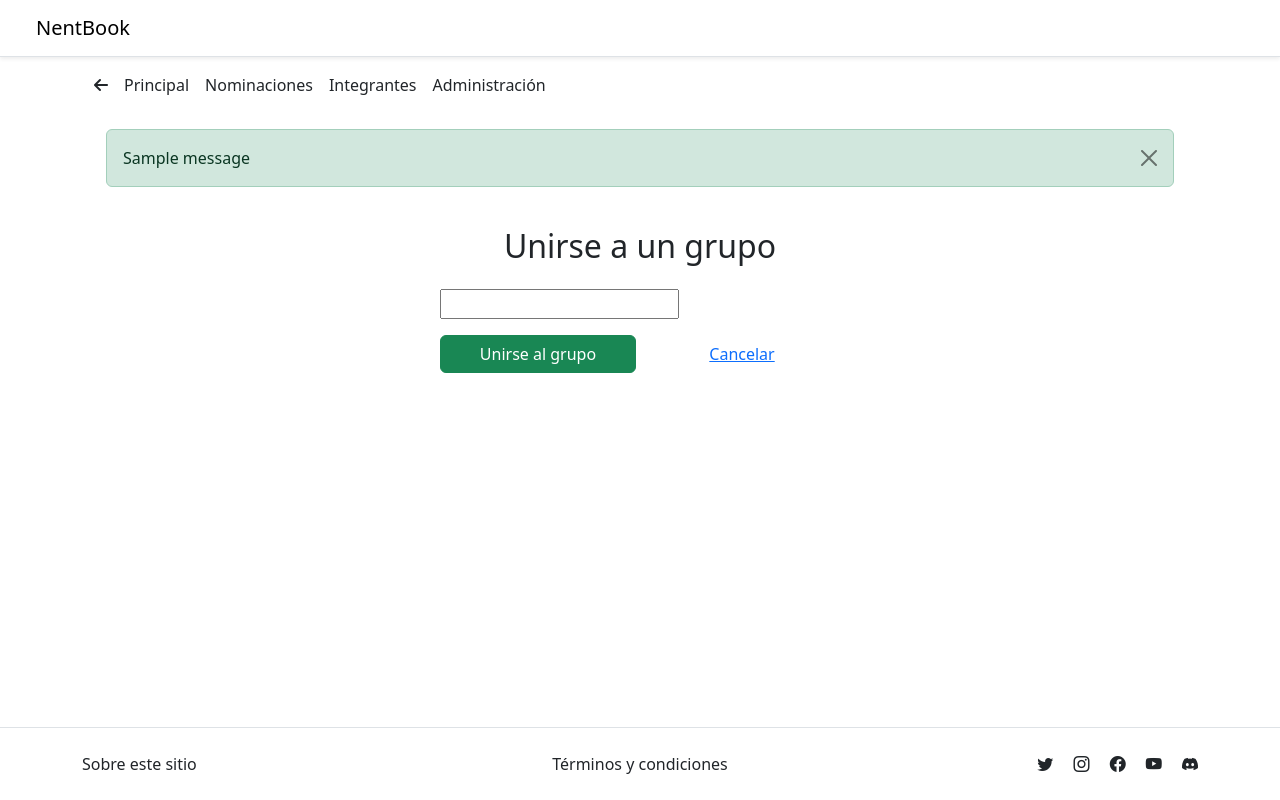
After one commit to Anthonyafk/Proyecto-Final-Anuario-Estudiantil, a Django app: template src/Anuario/app/templates/grupos/unirseGrupo.html in a window 1280 px wide. The commit adds this page. Run offline with Django 4.2, Linux system fonts and the light colour scheme; the template is opened without the code that fills it: most values are stand-ins (such as "Sample title", 1, 10 or a date in 2020); one stand-in notice (Sample message) is shown; form fields are guessed from the names that the template uses; some libraries are stand-ins or nearby versions.

Commit message:
HU-07 y CU-07 Parcial

```diff
--- a/src/Anuario/app/templates/base.html
+++ b/src/Anuario/app/templates/base.html
@@ -31,7 +31,7 @@
         </form>
 
         <!-- Enlace -->
-        <button class="btn btn-outline-success">Ingresar a un Grupo</button>
+        <a href="{% url 'unirseGrupo' %}" class="btn btn-outline-success">Ingresar a un Grupo</a>
         <!-- Ícono de usuario -->
         <button class="btn btn-outline-secondary rounded-circle d-flex align-items-center justify-content-center" style="width: 36px; height: 36px;">
           <a class="text-dark" href={% url 'perfil' user.numCuenta%}>
--- /dev/null
+++ b/src/Anuario/app/templates/grupos/unirseGrupo.html
@@ -0,0 +1,53 @@
+{% extends 'base.html' %}
+{% load widget_tweaks %}
+{% block content %}
+<div class="container container-fluid px-4 flex-grow-1">
+    <!-- Navegación -->
+    <div class="d-flex align-items-center py-3">
+        <button class="btn btn-link text-dark me-3 p-0 border-0 bg-transparent" onclick="window.history.back();">
+            <i class="fas fa-arrow-left"></i>
+        </button>
+        <nav class="d-flex gap-3">
+            <a href="{% url 'home' %}" class="text-dark text-decoration-none">Principal</a>
+            {% if grupo %}
+                <a href="{% url 'nominaciones' grupo_id=grupo.codigo %}" class="text-dark text-decoration-none">Nominaciones</a>
+                <a href="{% url 'integrantes' grupo_id=grupo.codigo %}" class="text-dark text-decoration-none">Integrantes</a>
+            {% else %}
+                <span class="text-muted text-decoration-none">Nominaciones</span>
+                <span class="text-muted text-decoration-none">Integrantes</span>
+            {% endif %}
+            <a href="#" class="text-dark text-decoration-none">Administración</a>
+        </nav>
+    </div>
+
+    <!-- Mensajes de Django -->
+    {% if messages %}
+      <div class="container mt-3">
+        {% for message in messages %}
+          <div class="alert alert-{{ message.tags }} alert-dismissible fade show" role="alert">
+            {{ message }}
+            <button type="button" class="btn-close" data-bs-dismiss="alert" aria-label="Cerrar"></button>
+          </div>
+        {% endfor %}
+      </div>
+    {% endif %}
+
+    <!-- Para centrar el cont -->
+    <div class="d-flex flex-column align-items-center py-4">
+      <h2 class="mb-4 text-center">Unirse a un grupo</h2>
+      <form method="post" class="w-100" style="max-width: 400px;">
+        {% csrf_token %}
+        <div class="mb-3">
+          {{ form.codigo|add_class:"form-control text-center" }}
+          {% if form.codigo.errors %}
+            <div class="text-danger small mt-1">{{ form.codigo.errors.0 }}</div>
+          {% endif %}
+        </div>
+        <div class="d-flex justify-content-between">
+          <button type="submit" class="btn btn-success w-50 me-2">Unirse al grupo</button>
+          <a href="{% url 'home' %}" class="btn btn-link w-50 text-center">Cancelar</a>
+        </div>
+      </form>
+    </div>
+</div>
+{% endblock %}
--- a/src/Anuario/app/urls.py
+++ b/src/Anuario/app/urls.py
@@ -11,6 +11,7 @@ urlpatterns = [
     # path("grupo/info/", views.detalle_grupo, name="grupo_info"),
     path('grupos/<int:grupo_id>/',views.detalle_grupo,name='detalle_grupo'), #ruta anterior pero dinamica
     path('grupos/<int:grupo_id>/integrantes/', views.integrantes, name='integrantes'),
+    path('grupos/unirse/', views.join_group, name='unirseGrupo'),
     path("accounts/signup/", views.signup, name="signup"),
     path("accounts/", include("django.contrib.auth.urls")),  # new
     #path("", TemplateView.as_view(template_name="home.html"), name="home")  # new
```
Also changed, not shown: src/Anuario/app/forms.py (+17 -1 lines), src/Anuario/app/views.py (+28 -3 lines).
